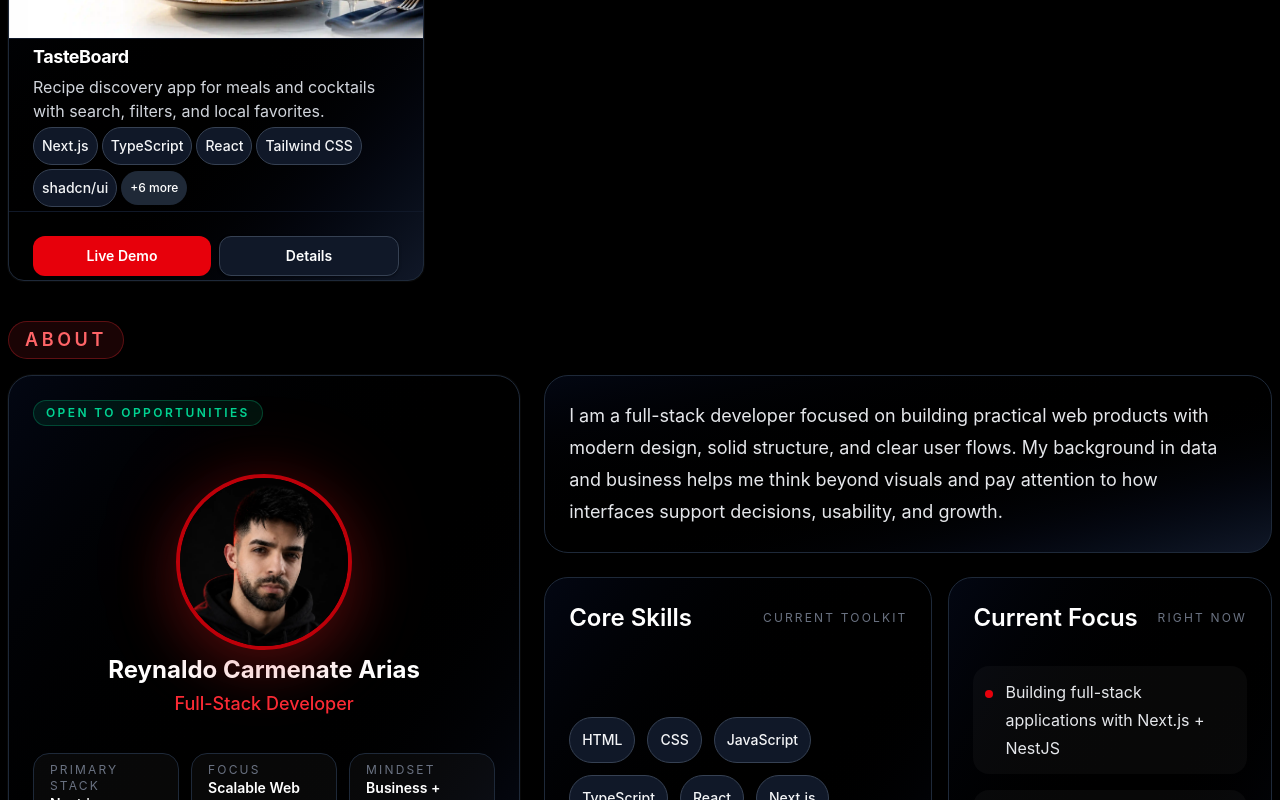
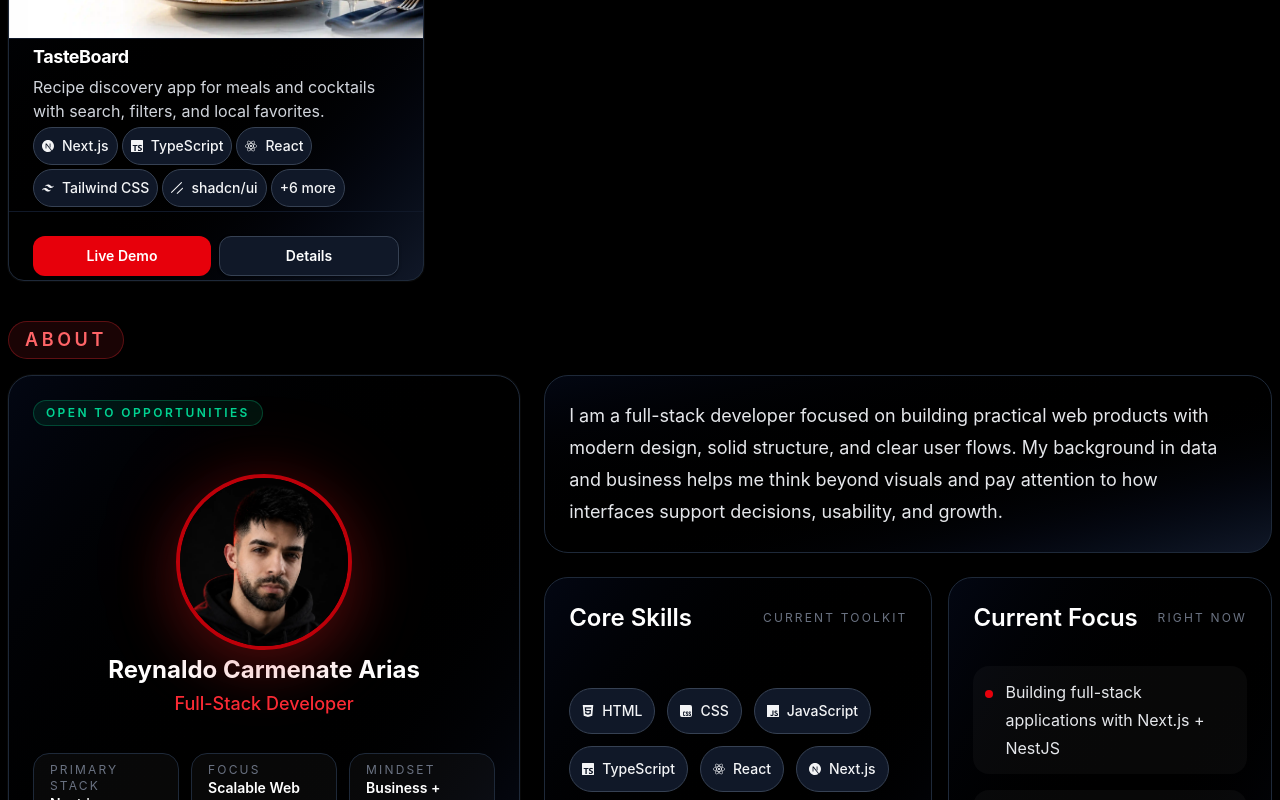
Before and after one commit to ReySlash/Portfolio_landing_page, a Next.js app: page / in a window 1280 px wide. Shown: the part 1500-2300 px from the top of the page. Built offline with nearby package versions, Linux system fonts and the light colour scheme.

Commit message:
feat: add technology logos across portfolio

```diff
--- a/src/components/AboutDescription.tsx
+++ b/src/components/AboutDescription.tsx
@@ -1,8 +1,9 @@
-import { Badge } from "./ui/badge";
 import { Card } from "./ui/card";
+import TechnologyBadge from "./TechnologyBadge";
+import { createTechnologies } from "@/data/technologyIcons";
 
 function AboutDescription() {
-  const coreSkills = [
+  const coreSkills = createTechnologies([
     "HTML",
     "CSS",
     "JavaScript",
@@ -18,7 +19,7 @@ function AboutDescription() {
     "Docker",
     "REST APIs",
     "Agile Methodologies",
-  ];
+  ]);
 
   const currentFocus = [
     "Building full-stack applications with Next.js + NestJS",
@@ -49,13 +50,11 @@ function AboutDescription() {
           <div className="flex flex-col h-full justify-center">
             <ul className="flex flex-wrap gap-3 items-center text-sm font-medium">
               {coreSkills.map((skill) => (
-                <li key={skill}>
-                  <Badge
-                    variant="outline"
-                    className="border-gray-700 bg-gray-900 px-3 py-3 text-sm text-gray-100 transition-colors duration-150 hover:border-red-500/50 hover:bg-gray-900 hover:text-gray-100"
-                  >
-                    {skill}
-                  </Badge>
+                <li key={skill.name}>
+                  <TechnologyBadge
+                    technology={skill}
+                    className="px-3 py-3 text-sm"
+                  />
                 </li>
               ))}
             </ul>
--- a/src/components/ProjectCard.tsx
+++ b/src/components/ProjectCard.tsx
@@ -1,6 +1,7 @@
 import Image from "next/image";
 import type { Project } from "../types/projectType";
 import StyledLink from "./StyledLink";
+import TechnologyBadge from "./TechnologyBadge";
 import { Badge } from "./ui/badge";
 import { Card, CardContent, CardFooter, CardHeader } from "./ui/card";
 
@@ -28,16 +29,17 @@ function ProjectCard({ project }: Props) {
         </p>
         <div className="flex flex-wrap items-center gap-1 ">
           {project.technologies.slice(0, 5).map((technology) => (
+            <TechnologyBadge
+              key={technology.name}
+              technology={technology}
+              className="px-2 py-2 text-sm"
+            />
+          ))}
+          {project.technologies.length > 5 && (
             <Badge
               variant="outline"
               className="border-gray-700 bg-gray-900 px-2 py-2 text-sm text-gray-100"
-              key={technology.name}
             >
-              {technology.name}
-            </Badge>
-          ))}
-          {project.technologies.length > 5 && (
-            <Badge variant="secondary" className="px-2 py-2">
               +{project.technologies.length - 5} more
             </Badge>
           )}
--- a/src/components/TechnologyBadge.tsx
+++ b/src/components/TechnologyBadge.tsx
@@ -1,18 +1,23 @@
 import { technologyIcons } from "@/data/technologyIcons";
 import type { ProjectTechnology } from "@/types/projectType";
+import { cn } from "cn";
 import { Badge } from "./ui/badge";
 
 type TechnologyBadgeProps = {
   technology: ProjectTechnology;
+  className?: string;
 };
 
-function TechnologyBadge({ technology }: TechnologyBadgeProps) {
+function TechnologyBadge({ technology, className }: TechnologyBadgeProps) {
   const icon = technologyIcons[technology.iconKey];
 
   return (
     <Badge
       variant="outline"
-      className="gap-2 border-gray-700 bg-gray-900 px-3 py-1.5 text-gray-100"
+      className={cn(
+        "gap-2 border-gray-700 bg-gray-900 px-3 py-1.5 text-gray-100",
+        className,
+      )}
     >
       <svg
         aria-hidden="true"
--- a/src/data/technologyIcons.ts
+++ b/src/data/technologyIcons.ts
@@ -1,15 +1,20 @@
 import {
+  siCss,
   siBetterauth,
   siCloudflare,
   siCoder,
   siDocker,
   siExpress,
+  siGit,
+  siHtml5,
+  siJavascript,
   siLetsencrypt,
   siNeon,
   siNestjs,
   siNextdotjs,
   siNginx,
   siPostgresql,
+  siPython,
   siPrisma,
   siReact,
   siReacthookform,
@@ -28,6 +33,11 @@ import type { TechnologyIconKey } from "../types/projectType";
 
 export const technologyIcons: Record<TechnologyIconKey, SimpleIcon> = {
   generic: siCoder,
+  html5: siHtml5,
+  css3: siCss,
+  javascript: siJavascript,
+  git: siGit,
+  python: siPython,
   nextjs: siNextdotjs,
   typescript: siTypescript,
   react: siReact,
@@ -58,6 +68,9 @@ export const technologyIcons: Record<TechnologyIconKey, SimpleIcon> = {
 };
 
 const technologyIconKeys: Record<string, TechnologyIconKey> = {
+  HTML: "html5",
+  CSS: "css3",
+  JavaScript: "javascript",
   "Next.js": "nextjs",
   TypeScript: "typescript",
   React: "react",
@@ -79,6 +92,8 @@ const technologyIconKeys: Record<string, TechnologyIconKey> = {
   Vite: "vite",
   "TanStack Query": "tanstack",
   "Express.js": "express",
+  Git: "git",
+  Python: "python",
   Cloudflare: "cloudflare",
   "Let's Encrypt": "letsencrypt",
   "Auth.js": "authjs",
--- a/src/types/projectType.ts
+++ b/src/types/projectType.ts
@@ -2,6 +2,11 @@ import type { StaticImageData } from "next/image";
 
 export type TechnologyIconKey =
   | "generic"
+  | "html5"
+  | "css3"
+  | "javascript"
+  | "git"
+  | "python"
   | "nextjs"
   | "typescript"
   | "react"
```
